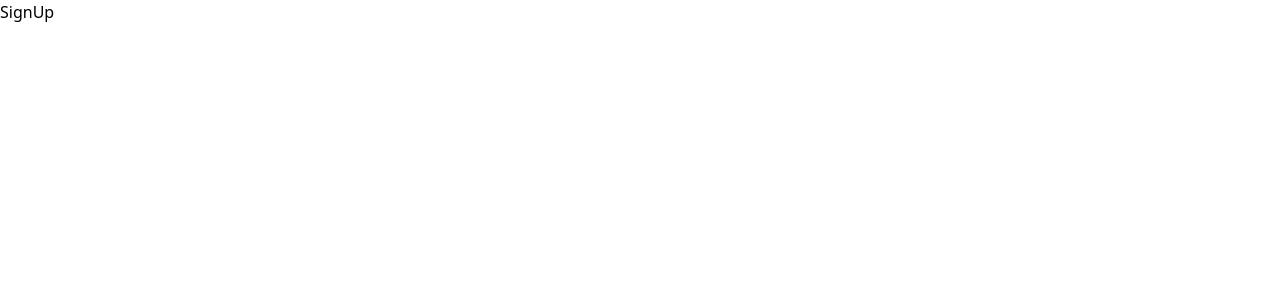
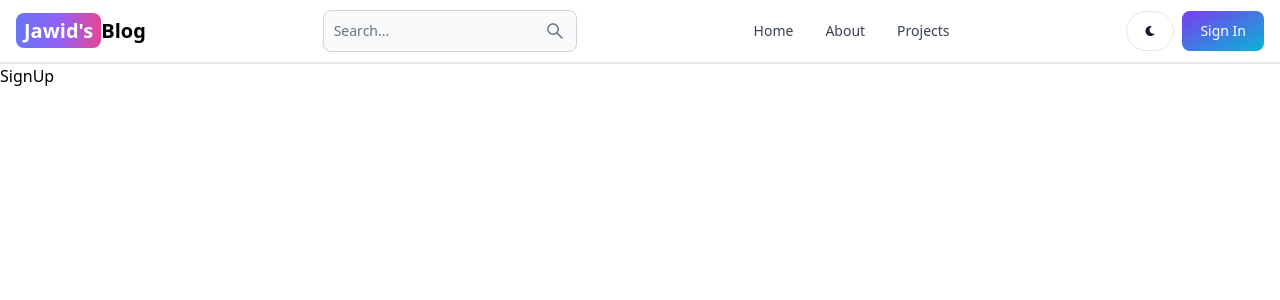
Before and after one commit to jawid-fakhari/Mern-Blog, a React (Vite) app in the folder client/: page /signup in a window 1280 px wide. Shown: the top 300 px of the page. Built offline with nearby package versions, Linux system fonts and the light colour scheme.

Commit message:
header section created

```diff
--- a/client/package.json
+++ b/client/package.json
@@ -10,8 +10,10 @@
     "preview": "vite preview"
   },
   "dependencies": {
+    "flowbite-react": "^0.9.0",
     "react": "^18.2.0",
     "react-dom": "^18.2.0",
+    "react-icons": "^5.2.1",
     "react-router-dom": "^6.23.1"
   },
   "devDependencies": {
--- a/client/src/App.jsx
+++ b/client/src/App.jsx
@@ -5,10 +5,13 @@ import SignIn from './pages/SignIn'
 import SignUp from './pages/SignUp'
 import Projects from './pages/Projects'
 import Dashboard from './pages/Dashboard'
+import Header from './components/Header'
+
 
 export default function App() {
   return (
     <BrowserRouter>
+    <Header />
       <Routes>
         <Route path='/' element={<Home />}/>
         <Route path='/about' element={<About />}/>
--- /dev/null
+++ b/client/src/components/Header.jsx
@@ -0,0 +1,59 @@
+import { Button, Navbar, TextInput } from 'flowbite-react'
+import { Link, useLocation } from 'react-router-dom'
+import {AiOutlineSearch} from 'react-icons/ai'
+import {FaMoon} from 'react-icons/fa'
+
+
+function Header() {
+    const path = useLocation().pathname;
+
+    return (
+        <Navbar className='border-b-2'>
+            <Link to="/" className='self-center whitespace-nowrap text-sm sm:text-xl font-semibold dark:text-white'>
+                <span className='px-2 py-1 bg-gradient-to-r from-indigo-500 via-purple-500 to-pink-500 rounded-lg text-white'>Jawid's</span>
+                Blog
+            </Link>
+            <form>
+                <TextInput
+                    type='text'
+                    placeholder='Search...'
+                    rightIcon={AiOutlineSearch}
+                    className='hidden lg:inline'
+                />
+            </form>
+            <Button className='w-12 h-10 lg:hidden' color='gray' pill>
+                <AiOutlineSearch/>
+            </Button>
+            <div className='flex gap-2 md:order-2'>
+                <Button className='w-12 h-10 hidden sm:inline' color='gray' pill>
+                    <FaMoon/>
+                </Button>
+                <Link>
+                    <Button gradientDuoTone='purpleToBlue'>
+                        Sign In
+                    </Button>
+                </Link>
+                <Navbar.Toggle />
+            </div>
+                <Navbar.Collapse>
+                    <Navbar.Link active={path === "/"} as={'div'}>
+                        <Link to='/'>
+                            Home
+                        </Link>
+                    </Navbar.Link>
+                <Navbar.Link active={path === "/about"} as={'div'}>
+                    <Link to='/about'>
+                        About
+                    </Link>
+                </Navbar.Link>
+                <Navbar.Link active={path === "/projects"} as={'div'}>
+                    <Link to='/projects'>
+                        Projects
+                    </Link>
+                </Navbar.Link>
+                </Navbar.Collapse>
+        </Navbar>
+    )
+}
+
+export default Header
--- a/client/tailwind.config.js
+++ b/client/tailwind.config.js
@@ -1,8 +1,11 @@
+const flowbite = require("flowbite-react/tailwind");
+
 /** @type {import('tailwindcss').Config} */
+
 export default {
-  content: ["./index.html", "./src/**/*.{js,ts,jsx,tsx}"],
+  content: ["./index.html", "./src/**/*.{js,ts,jsx,tsx}", flowbite.content()],
   theme: {
     extend: {},
   },
-  plugins: [],
+  plugins: [flowbite.plugin(),],
 };
```
Also changed, not shown: 1 other file (tests, documents, lock files or other folders).
